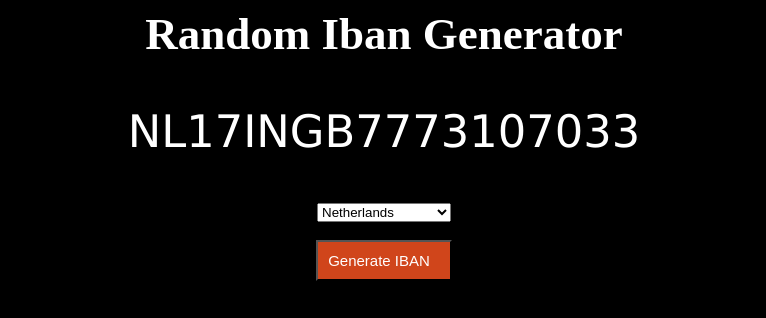
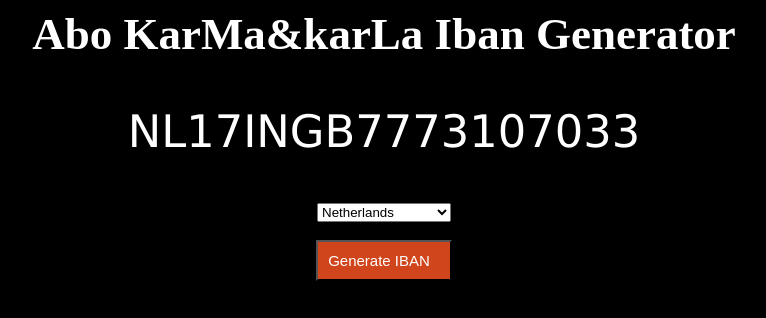
Before and after one commit to asemtotal/NEWIBAN, a plain HTML site: page index.html in a window 1280 px wide. Shown: the whole page, without its empty margins (256-1022 px from the left). Drawn offline with nearby package versions, Linux system fonts and the light colour scheme.

Commit message:
Update index.html

```diff
--- a/index.html
+++ b/index.html
@@ -18,7 +18,7 @@
 <body>
 
 
-    <h1>Random Iban Generator</h1>
+    <h1>Abo KarMa&karLa Iban Generator</h1>
 
     <p id="demo" class="ibandisplay"></p>
 
```
